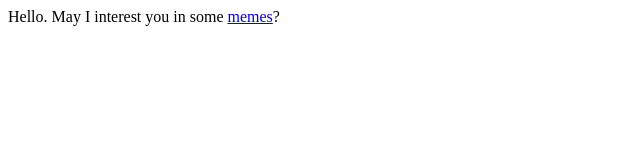
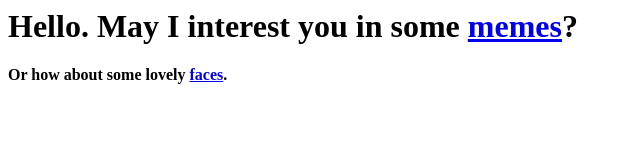
Before and after one commit to AriSweedler/lavisabrina, a website: page public/index.html in a window 1280 px wide. Shown: the whole page, without its empty margins (0-640 px from the left). Drawn offline with Linux system fonts and the light colour scheme.

Commit message:
Faces start

```diff
--- a/public/index.html
+++ b/public/index.html
@@ -1 +1,2 @@
-Hello. May I interest you in some <a href="memes/">memes</a>?
+<h1>Hello. May I interest you in some <a href="memes/">memes</a>?</h1>
+<h4>Or how about some lovely <a href="faces/">faces</a>.</h4>
```
Also changed, not shown: public/faces/index.html (added, +3 -0 lines).
